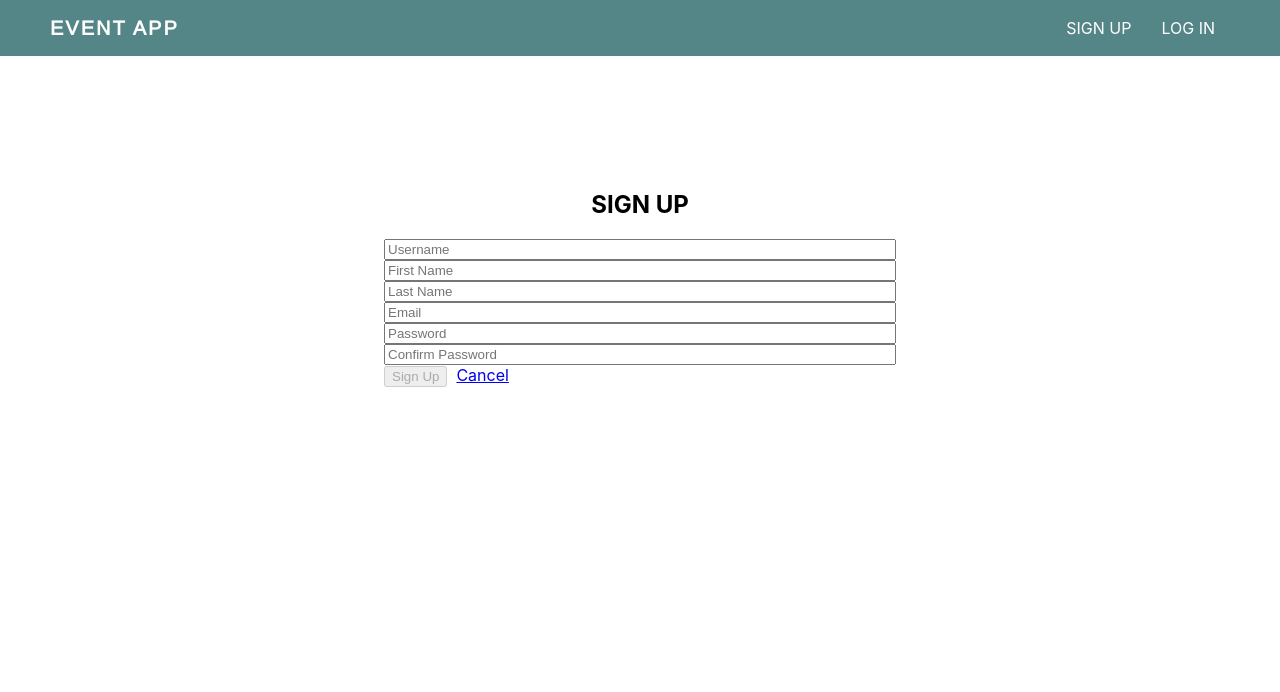
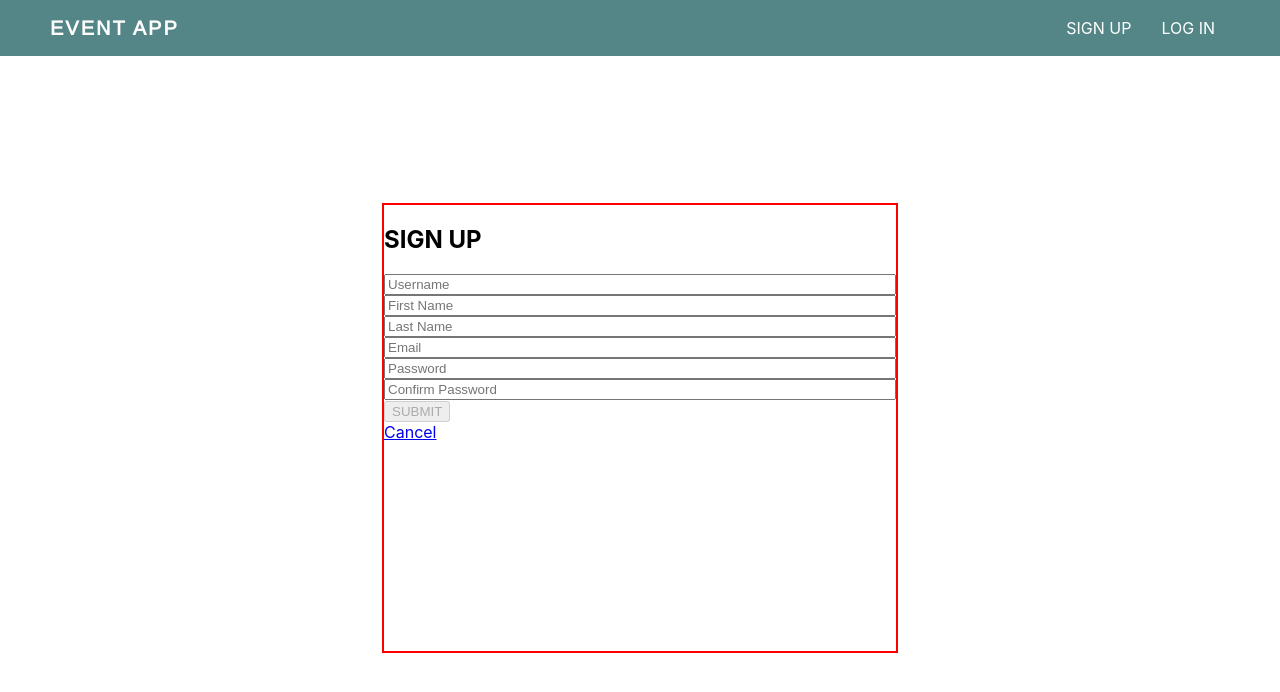
Before and after one commit to ManohisoaVicky/Project4-Event, a React (Create React App) app in the folder client/: page /signup in a window 1280 px wide. Shown: the top 692 px of the page. Built offline with nearby package versions, Linux system fonts and the light colour scheme.

Commit message:
updated formIsInvalid in signup page

```diff
--- a/client/src/pages/LogInPage/LogInPage.css
+++ b/client/src/pages/LogInPage/LogInPage.css
@@ -1,4 +1,4 @@
-.authentication-form-container {
+.login-form-container {
     display: flex;
     flex-direction: column;
     justify-content: center;
@@ -7,11 +7,9 @@
     height: 100%;
 }
 
-.authentication-form {
+.login-form {
     display: flex;
     flex-direction: column;
-    /* justify-content: space-around; */
-    /* border: 2px solid red; */
     height: 60%;
     width: 40%;
 }
--- a/client/src/pages/LogInPage/LogInPage.jsx
+++ b/client/src/pages/LogInPage/LogInPage.jsx
@@ -58,9 +58,9 @@ function LoginPage() {
   const formIsValid = !(emailValid && passValid)
 
   return (
-    <div className='authentication-form-container'>
+    <div className='login-form-container'>
       <h2>Log In</h2>
-      <form onSubmit={handleSubmit} className='authentication-form'>
+      <form onSubmit={handleSubmit} className='login-form'>
       <Input
         type="email"
         name="email"
@@ -82,7 +82,7 @@ function LoginPage() {
         {passInvalid && <ErrorMessage error="input-validation-error" text="Please provide a valid password." /> }
         <div>
           <div>
-            <Button text="SUBMIT" isDisabled={formIsValid} />
+            <Button text="SUBMIT" type="Submit" isDisabled={formIsValid} />
             <Link to='/'>Cancel</Link>
           </div>
         </div>
--- a/client/src/pages/SignUpPage/SignUpPage.css
+++ b/client/src/pages/SignUpPage/SignUpPage.css
@@ -0,0 +1,17 @@
+.signup-form-container {
+    display: flex;
+    flex-direction: column;
+    justify-content: center;
+    align-items: center;
+
+    height: 100%;
+}
+
+.signup-form {
+    display: flex;
+    flex-direction: column;
+
+    border: 2px solid red;
+    height: 60%;
+    width: 40%;
+}
--- a/client/src/pages/SignUpPage/SignUpPage.jsx
+++ b/client/src/pages/SignUpPage/SignUpPage.jsx
@@ -5,6 +5,7 @@ import useUser from '../../hooks/userUser'
 import { isEmpty, validateEmail, validatePassword, comparePassword } from '../../utils/validations'
 
 import ErrorMessage from '../../components/ErrorMessage/ErrorMessage'
+import Button from '../../components/FormElements/Button/Button'
 import Input from '../../components/FormElements/Input/Input'
 import "./SignUpPage.css"
 
@@ -71,14 +72,16 @@ function SignUpPage() {
     }
   }
 
-  const isFormInvalid = () => {
-    return !(state.first_name && state.last_name && state.email && state.password === state.password_confirmation);
-  }
+  const formIsInvalid = !(state.first_name &&
+                         state.last_name &&
+                         (isEmpty(state.email) && validateEmail(state.email)) &&
+                         (isEmpty(state.password) && validatePassword(state.password)) &&
+                         (isEmpty(state.password_confirmation) && comparePassword(state.password, state.password_confirmation)))
 
   return (
-    <div className='authentication-form-container'>
+    <div className='signup-form-container'>
+      <form onSubmit={handleSubmit} className="signup-form">
       <h2>SIGN UP</h2>
-      <form onSubmit={handleSubmit} className="authentication-form">
         <Input
         type="text"
         name="username"
@@ -136,7 +139,7 @@ function SignUpPage() {
         {passConfInvalid && <ErrorMessage error="input-validation-error" text="The password and password confirmation do not match" /> }
         <div>
           <div>
-            <button  disabled={isFormInvalid()}>Sign Up</button>&nbsp;&nbsp;
+            <Button text="SUBMIT" type="Submit" isDisabled={formIsInvalid} />
             <Link to='/'>Cancel</Link>
           </div>
         </div>
```
Also changed, not shown: client/src/components/EventCard/EventCard.css (+2 -0 lines).
